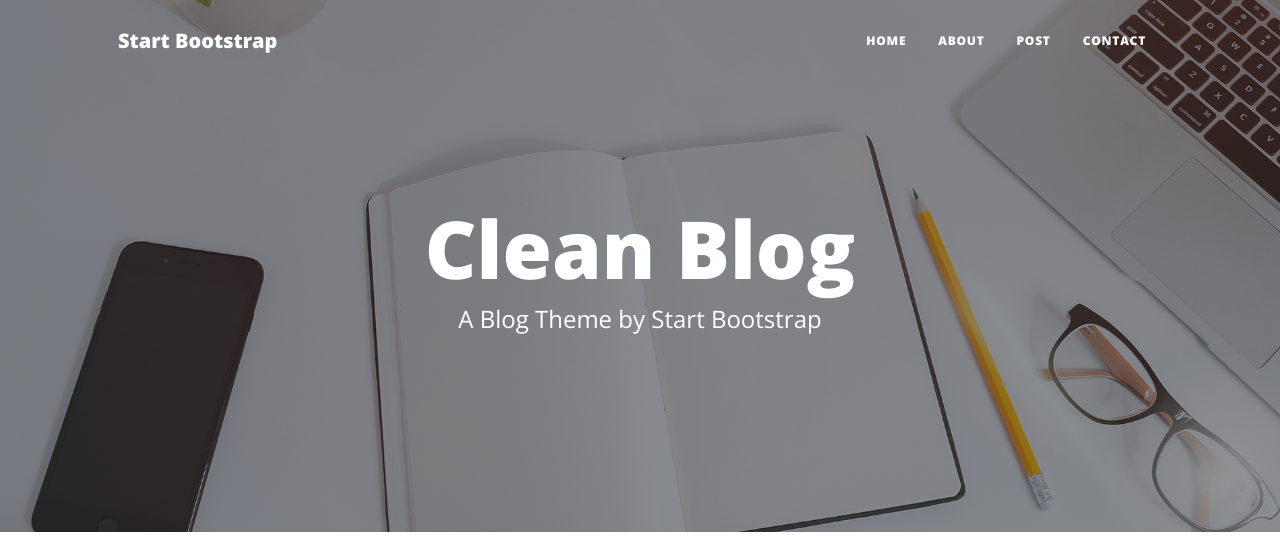
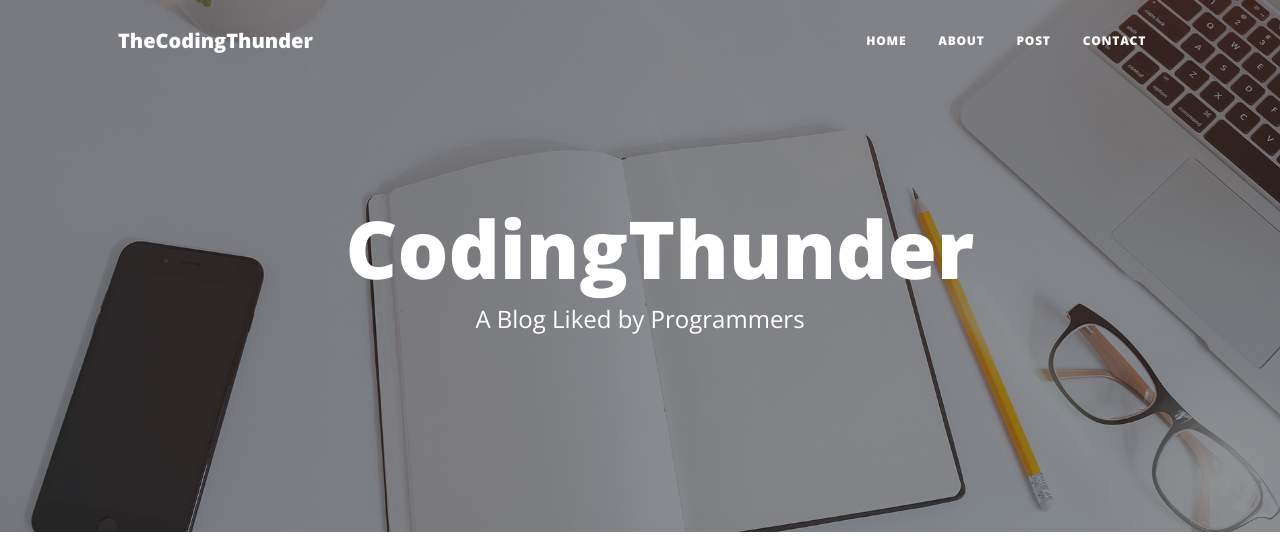
Before and after one commit to ashishkanere/flask-tut, a Flask app: page / in a window 1280 px wide. Shown: the top 536 px of the page. Run offline with Flask 3, Linux system fonts and the light colour scheme; some libraries are stand-ins or nearby versions.

```diff
--- a/templates/index.html
+++ b/templates/index.html
@@ -7,8 +7,8 @@
                 <div class="row gx-4 gx-lg-5 justify-content-center">
                     <div class="col-md-10 col-lg-8 col-xl-7">
                         <div class="site-heading">
-                            <h1>Clean Blog</h1>
-                            <span class="subheading">A Blog Theme by Start Bootstrap</span>
+                            <h1>CodingThunder</h1>
+                            <span class="subheading">A Blog Liked by Programmers</span>
                         </div>
                     </div>
                 </div>
--- a/templates/layout.html
+++ b/templates/layout.html
@@ -5,7 +5,7 @@
         <meta name="viewport" content="width=device-width, initial-scale=1, shrink-to-fit=no" />
         <meta name="description" content="" />
         <meta name="author" content="" />
-        <title>Clean Blog - Start Bootstrap Theme</title>
+        <title>CodingThunder</title>
         <link rel="icon" type="image/x-icon" href="assets/favicon.ico" />
         <!-- Font Awesome icons (free version)-->
         <script src="https://use.fontawesome.com/releases/v6.3.0/js/all.js" crossorigin="anonymous"></script>
@@ -19,7 +19,7 @@
         <!-- Navigation-->
         <nav class="navbar navbar-expand-lg navbar-light" id="mainNav">
             <div class="container px-4 px-lg-5">
-                <a class="navbar-brand" href="index.html">Start Bootstrap</a>
+                <a class="navbar-brand" href="index.html">TheCodingThunder</a>
                 <button class="navbar-toggler" type="button" data-bs-toggle="collapse" data-bs-target="#navbarResponsive" aria-controls="navbarResponsive" aria-expanded="false" aria-label="Toggle navigation">
                     Menu
                     <i class="fas fa-bars"></i>
```
